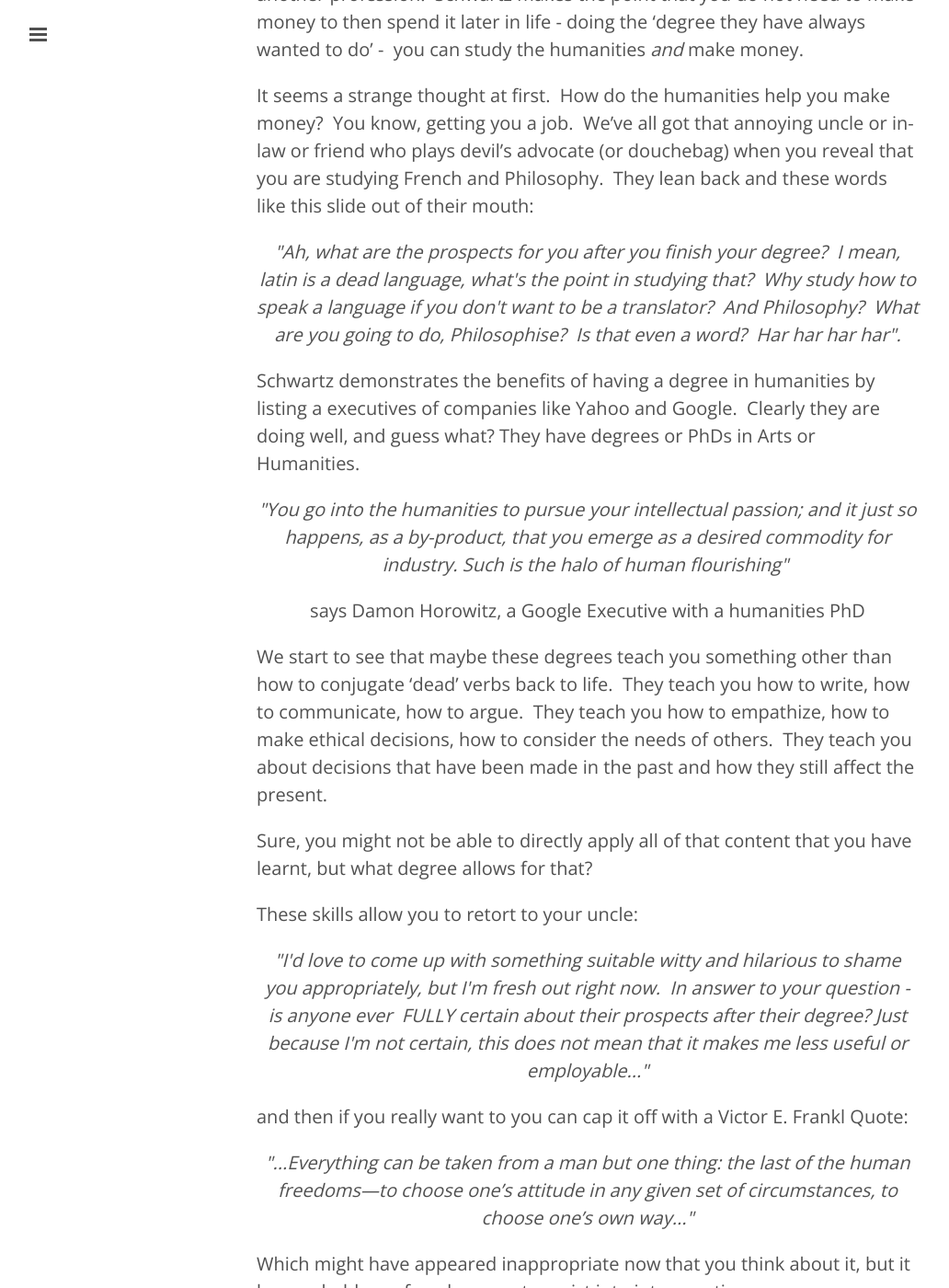
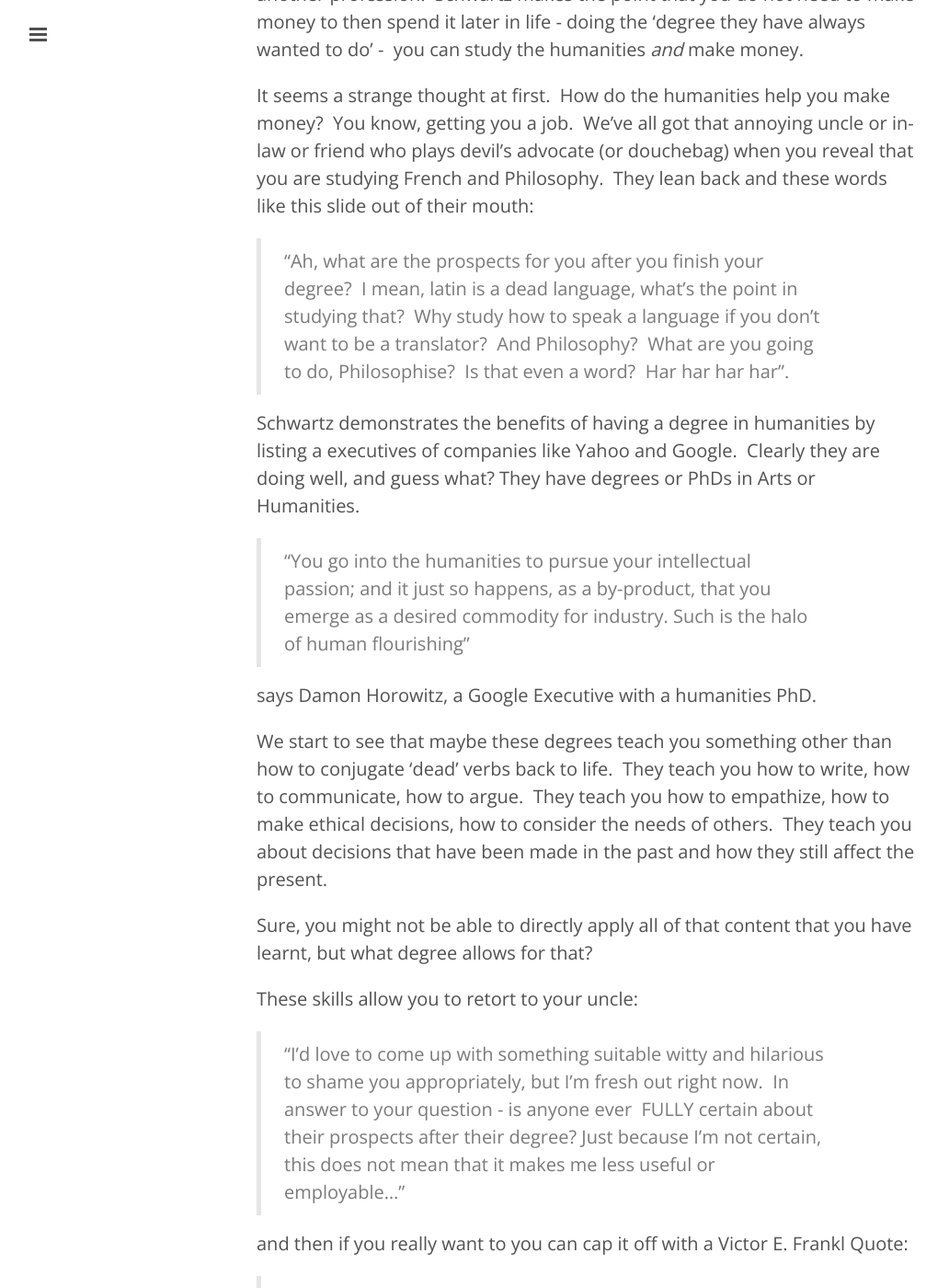
Before and after one commit to njtierney/tierneyn.github.io, a Jekyll site: the page built from _posts/2013-06-12-humanity.md, in a window 1280 px wide and 1400 px high, scrolled down 663 px. Shown: the whole window at 92% size, without its empty margins (1-1033 px from the left). Built offline with Jekyll 4.4.1, drawn with Linux system fonts in a browser that asks for light colours; Markdown is read by kramdown in place of the engine named in the settings; comment, search, counter and statistics services are not loaded; some of the changed text lies outside the part shown.

Commit message:
edits and file renames

```diff
--- a/_posts/2013-06-12-humanity.md
+++ b/_posts/2013-06-12-humanity.md
@@ -9,29 +9,38 @@ A friend of mine posted an interesting article on facebook today - <a href="http
 The article tells of Schwartz seeing the return of mature age students to university, not to study a doctorate in accounting or business, but the arts and humanities.  As he put it, these students were returning to "fulfil a life-long desire to immerse themselves in the arts or humanities" after years in another profession.  Schwartz makes the point that you do not need to make money to then spend it later in life - doing the 'degree they have always wanted to do' -  you can study the humanities <em>and</em> make money.
 
 It seems a strange thought at first.  How do the humanities help you make money?  You know, getting you a job.  We've all got that annoying uncle or in-law or friend who plays devil's advocate (or douchebag) when you reveal that you are studying French and Philosophy.  They lean back and these words like this slide out of their mouth:
-<p style="text-align: center;"><em>"Ah, what are the prospects for you after you finish your degree?  I mean, latin is a dead language, what's the point in studying that?  Why study how to speak a language if you don't want to be a translator?  And Philosophy?  What are you going to do, Philosophise?  Is that even a word?  Har har har har".</em></p>
+
+> "Ah, what are the prospects for you after you finish your degree?  I mean, latin is a dead language, what's the point in studying that?  Why study how to speak a language if you don't want to be a translator?  And Philosophy?  What are you going to do, Philosophise?  Is that even a word?  Har har har har".
+
 Schwartz demonstrates the benefits of having a degree in humanities by listing a executives of companies like Yahoo and Google.  Clearly they are doing well, and guess what? They have degrees or PhDs in Arts or Humanities.
-<p style="text-align: center;"><em>"You go into the humanities to pursue your intellectual passion; and it just so happens, as a by-product, that you emerge as a desired commodity for industry. Such is the halo of human flourishing" </em></p>
-<p style="text-align: center;">says Damon Horowitz, a Google Executive with a humanities PhD</p>
+
+> "You go into the humanities to pursue your intellectual passion; and it just so happens, as a by-product, that you emerge as a desired commodity for industry. Such is the halo of human flourishing"
+
+says Damon Horowitz, a Google Executive with a humanities PhD.
+
 We start to see that maybe these degrees teach you something other than how to conjugate 'dead' verbs back to life.  They teach you how to write, how to communicate, how to argue.  They teach you how to empathize, how to make ethical decisions, how to consider the needs of others.  They teach you about decisions that have been made in the past and how they still affect the present.
 
 Sure, you might not be able to directly apply all of that content that you have learnt, but what degree allows for that?
 
 These skills allow you to retort to your uncle:
-<p style="text-align: center;"><em>"I'd love to come up with something suitable witty and hilarious to shame you appropriately, but I'm fresh out right now.  In answer to your question - is anyone ever  FULLY certain about their prospects after their degree? Just because I'm not certain, this does not mean that it makes me less useful or employable..."</em></p>
+
+> "I'd love to come up with something suitable witty and hilarious to shame you appropriately, but I'm fresh out right now.  In answer to your question - is anyone ever  FULLY certain about their prospects after their degree? Just because I'm not certain, this does not mean that it makes me less useful or employable..."
+
 and then if you really want to you can cap it off with a Victor E. Frankl Quote:
-<p style="text-align: center;"><em>"...Everything can be taken from a man but one thing: the last of the human freedoms—to choose one’s attitude in any given set of circumstances, to choose one’s own way..."</em></p>
-<p style="text-align: left;">Which might have appeared inappropriate now that you think about it, but it has probably confused your antagonist into introspection.</p>
-It isn't about the <strong>content</strong> that you learn, but the <strong>process;</strong> it's the skills you obtain from a degree that make you an asset.
+
+> "...Everything can be taken from a man but one thing: the last of the human freedoms—to choose one’s attitude in any given set of circumstances, to choose one’s own way..."
+
+Which might have appeared inappropriate now that you think about it, but it has probably confused your antagonist into introspection.
+It isn't about the **content** that you learn, but the **process;** it's the skills you obtain from a degree that make you an asset.
 
 I guess this article just really resonated with me - I have an honours degree in Psychology, and I'm pursuing a PhD in Statistics.  I have a general understanding of lots of statistics, but not the fine mathematical knowledge that elegantly underpins all of it.  People are sometimes confused when I tell them that I'm doing a PhD in stats but don't have the strong math background.  But the reason I can do a PhD in an unfamiliar topic is because of the skills I obtained from my Psychology degree - establishing rapport and interpersonal communication, critical reasoning, and experimental design. My degree has taught me to teach myself, to solve problems, to stay organised, handle stress, and write well.
 
-So this is for all of the kids out there who are studying and then having the mandatory <a href="http://www.phdcomics.com/comics.php?f=1488">existential crisis</a> (totally normal, by the way) - Stimulate your mind and study what you love - passion breeds success.<em>
+So this is for all of the kids out there who are studying and then having the mandatory <a href="http://www.phdcomics.com/comics.php?f=1488">existential crisis</a> (totally normal, by the way). Stimulate your mind and study what you love - passion breeds success.<em>
 </em>
 
 <p>
 <div style="height: auto">
-     <img src="/assets/dan_humanity.jpg" alt="test" style="width: 100%;max-height: 100%" />
+<img src="/assets/dan_humanity.jpg" alt="test" style="width: 100%;max-height: 100%" />
 </div>
 </p>
 <!-- above code nabbed from http://stackoverflow.com/questions/7177881/how-can-i-put-css-and-html-code-in-the-same-file -->
```
Also changed, not shown: _posts/2014-04-22-gbm-plot-fix.md (+4 -2 lines), _posts/2013-06-20-analytically.md (renamed from _posts/2013-08-20-analytically.md), 7 other files.
